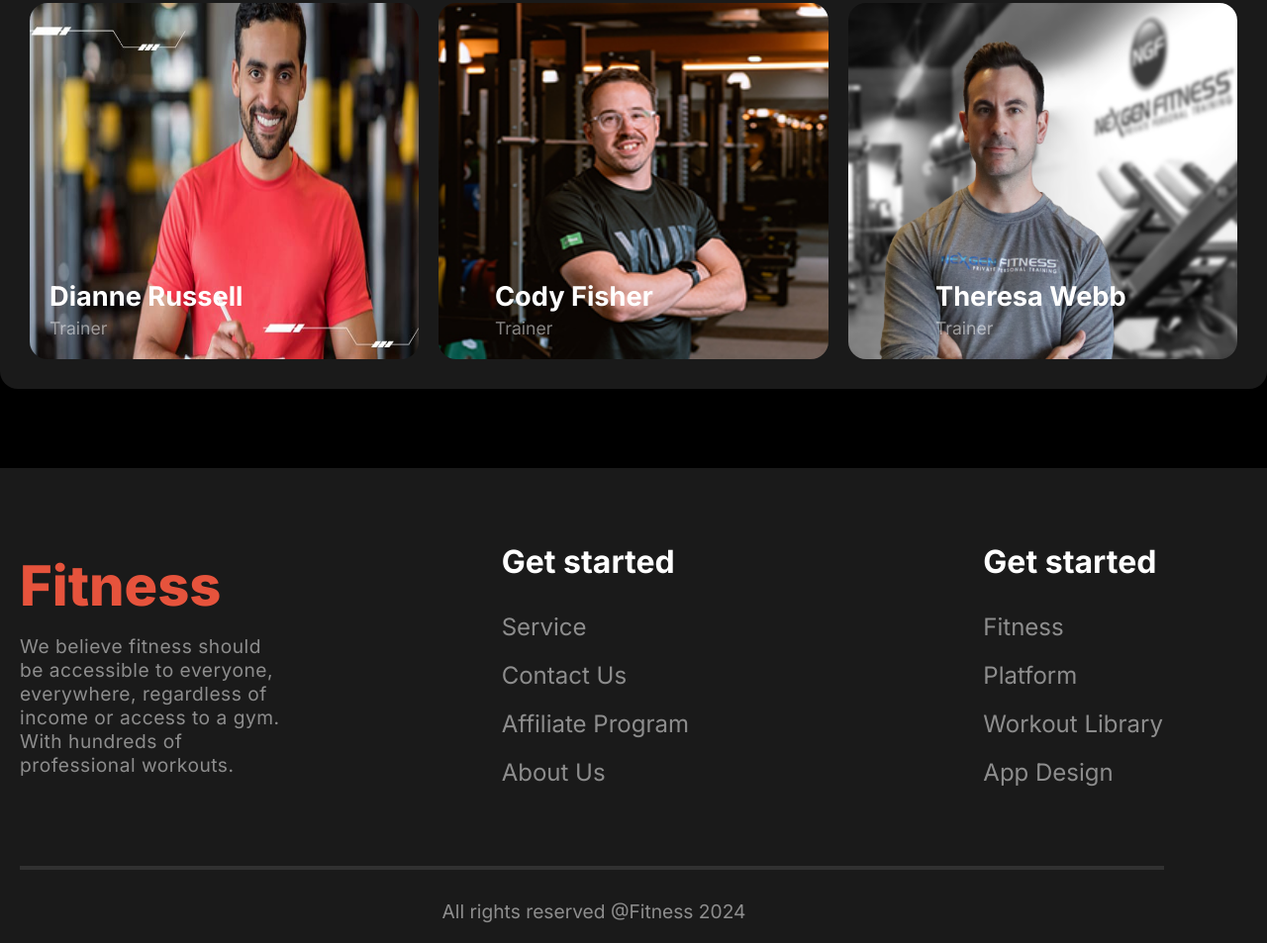
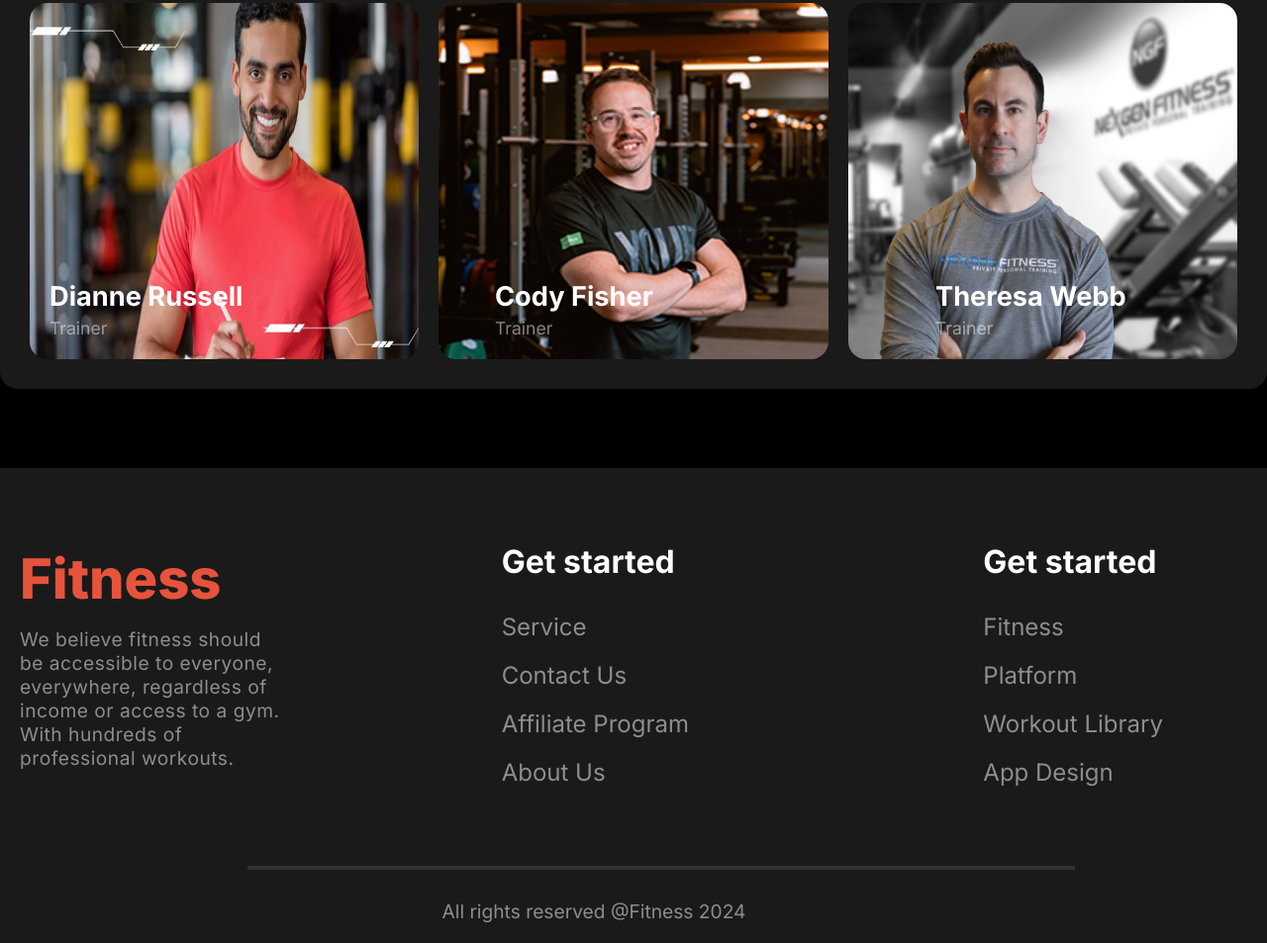
Before and after one commit to farhatuloffical78/Assignment-Fitness-Training, a plain HTML site: page index.html in a window 1280 px wide. Shown: the part 4019-4972 px from the top of the page at 99% size. Drawn offline with Linux system fonts and the light colour scheme; a web font is replaced by a local one.

Commit message:
second commit css update

```diff
--- a/styles/style.css
+++ b/styles/style.css
@@ -663,7 +663,7 @@ select {
     color: rgb(230, 83, 60);
     font-size: 3.5rem;
     font-weight: 800;
-    margin-top: 65px;
+    margin-top: 58px;
     margin-bottom: 15px;
 }
 
@@ -699,12 +699,12 @@ select {
 
 .footer-hr {
 
-    width: 90%;
 
+    width: 65%;
     margin-top: 40px;
+    border: 2px solid rgba(255, 255, 255, 0.1);
+    margin-left: 250px;
 
-    border: 2px solid rgba(255, 255, 255, 0.1);
-    margin-left: 20px;
 }
 
 .footer-text {
```
